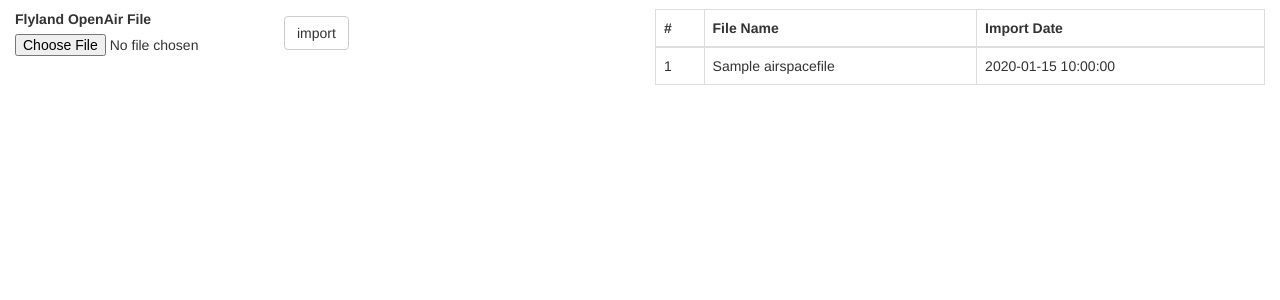
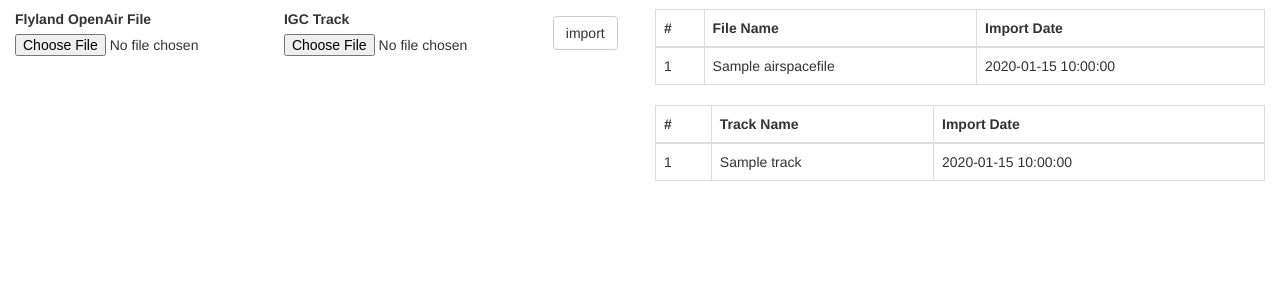
Before and after one commit to jmimo/dabsa, a Flask app: page /import in a window 1280 px wide. Shown: the part 51-351 px from the top of the page. Run offline with Flask 2, Linux system fonts and the light colour scheme; a user stored in the database is signed in; tables that the repository leaves empty hold one stand-in row (values such as "Sample post"); parts of the project's set-up code (start-up, migrations or seed data) failed here and were passed over; some libraries are stand-ins or nearby versions.

Commit message:
added database model and import functionality for tracks

```diff
--- a/igc.py
+++ b/igc.py
@@ -3,10 +3,10 @@ from datetime import datetime
 from model import Track, TrackPoint
 
 
-def igcparse(filename,filepointer):
+def igcparse(filename,filepointer,date):
     rows = filepointer.readlines()
     counter = 0;
-    track = Track(name=filename)
+    track = Track(name=filename, importDate=date)
     for line in rows:
         identifier = line[:1]
         if(identifier == 'H'):
--- a/model.py
+++ b/model.py
@@ -99,7 +99,7 @@ class Track(Base):
     name = Column(String(512))
     pilot = Column(String(512))
     glider = Column(String(512))
-    date = Column(DateTime)
+    importDate = Column(DateTime)
     points = relationship('TrackPoint', backref='track')
 
     @property
--- a/openair.py
+++ b/openair.py
@@ -1,6 +1,5 @@
 import argparse
 import re
-from datetime import datetime
 from model import AirspaceFile, Airspace, Point
 import dlog
 
@@ -30,9 +29,9 @@ AIRSPACE_CLASSES_REF = dict((v,k) for k,v in AIRSPACE_CLASSES.iteritems())
 
 logger = dlog.get_logger('openair-parser')
 
-def parse(filename,filepointer):
+def parse(filename,filepointer, date):
     rows = filepointer.readlines()
-    airspaceFile = AirspaceFile(name=filename, importDate=datetime.now())
+    airspaceFile = AirspaceFile(name=filename, importDate=date)
     counter = 0
     previousLine = ''
     for line in rows:
--- a/views/imp0rt.py
+++ b/views/imp0rt.py
@@ -4,7 +4,9 @@ from flask import request
 from flask.ext.login import login_required
 from database import db
 from openair import parse
-from model import AirspaceFile
+from igc import igcparse
+from datetime import datetime
+from model import AirspaceFile, Track
 import dlog
 
 class ImportView(BaseView):
@@ -19,10 +21,10 @@ class ImportView(BaseView):
         logger = dlog.get_logger('imp0rt')
 
         if request.method == 'POST':
-            importfile = request.files['airspace']
-            if importfile:
+            airspace_file = request.files['airspace']
+            if airspace_file:
                 logger.info('parsing file')
-                airspaceFile = parse(importfile.filename,importfile)
+                airspaceFile = parse(airspace_file.filename,airspace_file,datetime.now())
                 logger.info('file parsed')
                 try:
                     db.add(airspaceFile)
@@ -33,9 +35,22 @@ class ImportView(BaseView):
                     logger.error(e.message)
                     logger.info(e)
                     raise
+            track_file = request.files['track']
+            if track_file:
+                logger.info('importing track')
+                track = igcparse(track_file.filename,track_file,datetime.now())
+                logger.debug('parsed igc file: %s' % track_file.filename)
+                try:
+                    db.add(track)
+                    db.commit()
+                except Exception as e:
+                    logger.error(e.message)
+                    logger.info(e)
+                    raise
 
         model = self.get_objects()
         model['files'] = AirspaceFile.query.all()
+        model['tracks'] = Track.query.all()
         return self.render_template(model)
 
 
--- a/web/templates/import.html
+++ b/web/templates/import.html
@@ -7,6 +7,10 @@
     <div class="form-group">
         <label for="airspacefile">Flyland OpenAir File</label>
         <input type="file" id="airspacefile" name="airspace"/>
+    </div>
+    <div class="form-group">
+        <label for="airspacefile">IGC Track</label>
+        <input type="file" id="trackfile" name="track"/>
     </div>
     <button type="submit" class="btn btn-default">import</button>
   </div>
@@ -31,8 +35,27 @@
       {% endfor %}
       </tbody>
     </table>
-  </div>
   {% endif %}
-</div>
+  {% if tracks %}
+    <table class="table table-bordered">
+      <thead>
+      <tr>
+        <th>#</th>
+        <th>Track Name</th>
+        <th>Import Date</th>
+      </tr>
+      </thead>
+      <tbody>
+      {% for track in tracks %}
+        <tr>
+          <td>{{ loop.index }}</td>
+          <td>{{ track.name }}</td>
+          <td>{{ track.importDate }}</td>
+        </tr>
+      {% endfor %}
+      </tbody>
+    </table>
+  {% endif %}
+ </div>
 </div>
 {% endblock %}
```
